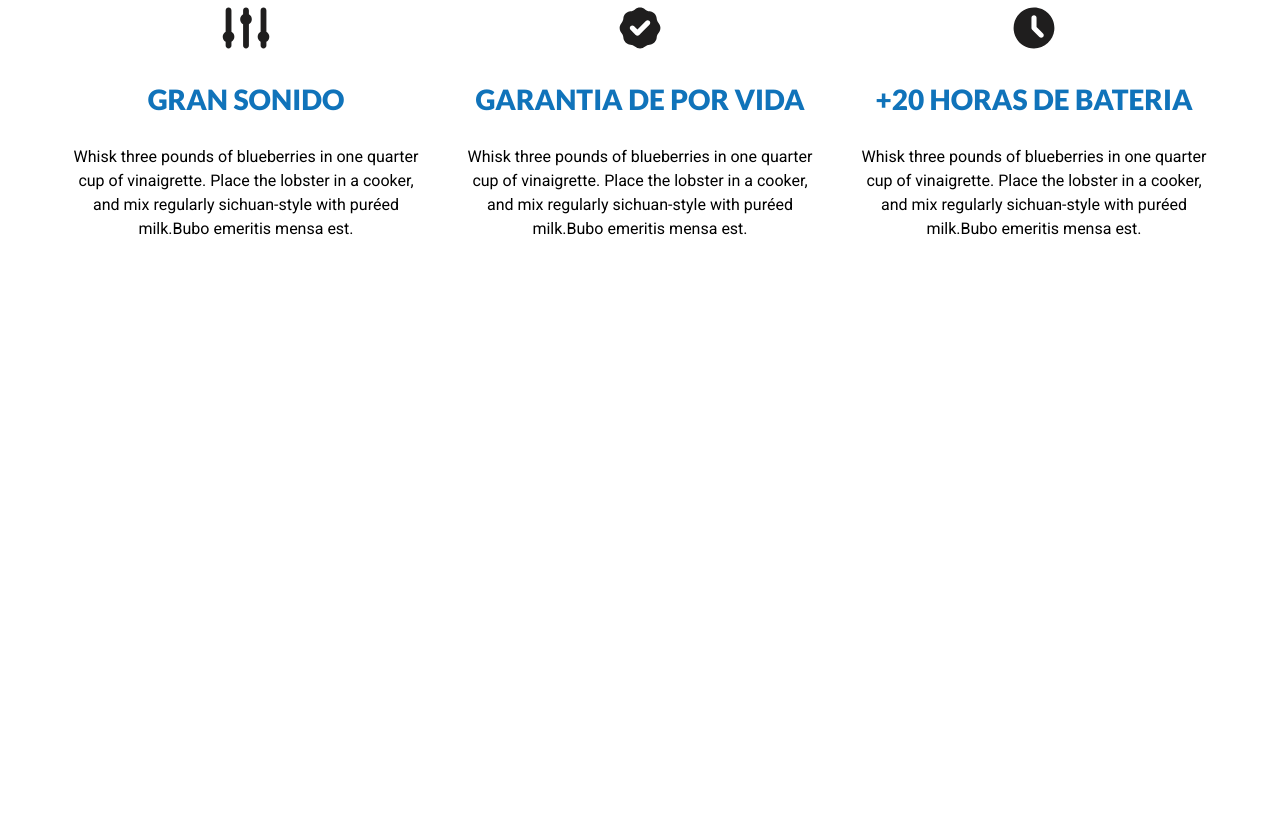
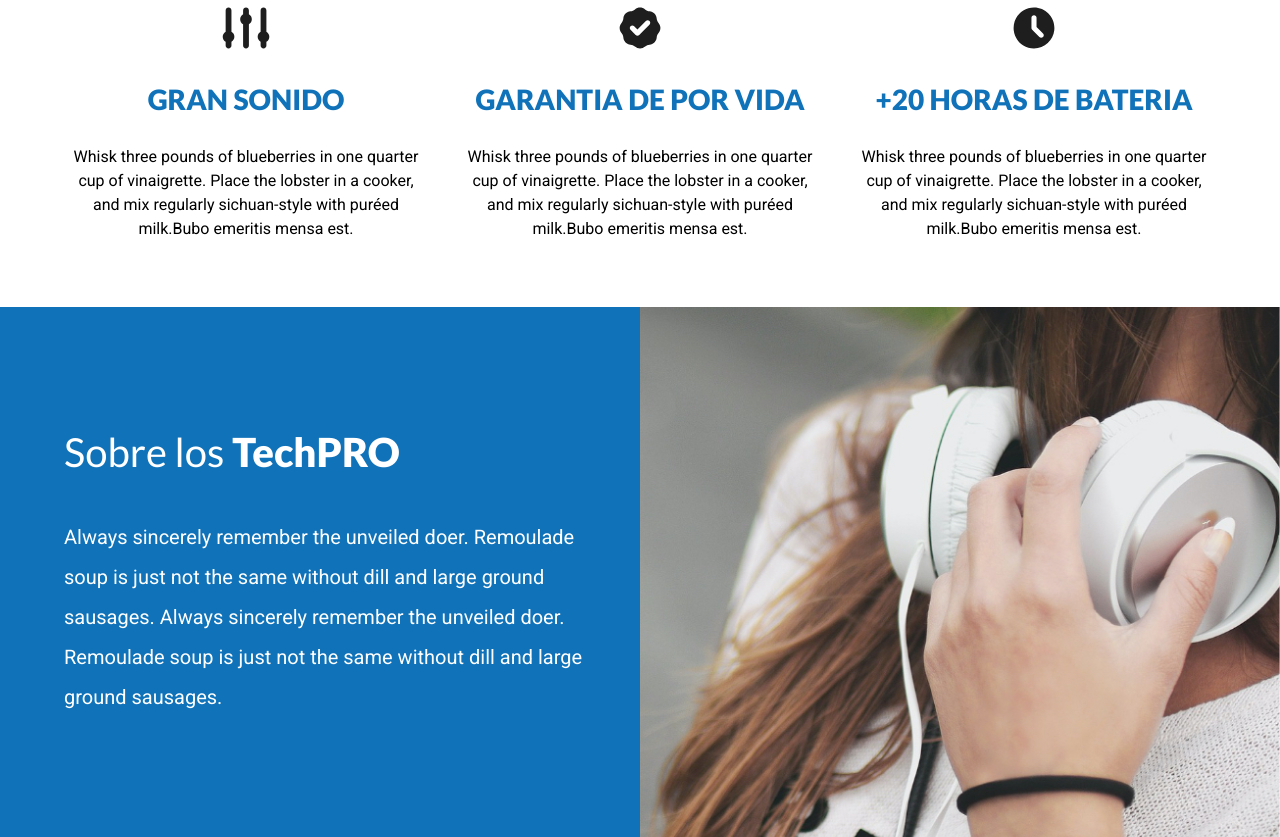
Before and after one commit to GiovanniOlan/course-css-la-guia-completa, a plain HTML site: page 07-audifonos/index.html in a window 1280 px wide. Shown: the part 732-1569 px from the top of the page. Before the commit the page ends 1039 px from the top, so only its background shows below. Drawn offline with Linux system fonts and the light colour scheme.

Commit message:
Learn: unset word, grap in grid, several background images and transparent linear grandient, background position and background size

```diff
--- a/07-audifonos/css/styles.css
+++ b/07-audifonos/css/styles.css
@@ -154,8 +154,8 @@
     margin: 0
 }
 
-@media (min-width: 768px){
-    .icon{
+@media (min-width: 768px) {
+    .icon {
         margin-bottom: 0;
     }
 }
@@ -170,3 +170,70 @@
     text-transform: uppercase;
     margin-top: calc(var(--separation) / 2);
 }
+
+/* ABOUT TECH */
+.about-tech {
+    background-image: linear-gradient(to bottom, transparent 50%, var(--primary) 50%), url("../img/imagen-mujer.jpg");
+    background-position: right;
+    background-repeat: repeat, no-repeat;
+    background-size: 100%, 120rem;
+}
+
+@media (min-width: 768px) {
+    .about-tech {
+        background-image: linear-gradient(to left, transparent 50%, var(--primary) 50%), url("../img/imagen-mujer.jpg");
+    }
+}
+
+@media (min-width: 1600px) {
+    .about-tech {
+        background-size: 100%, 210rem;
+    }
+}
+
+.about-tech-grid {
+    display: grid;
+    grid-template-rows: repeat(2, 40rem);
+    row-gap: var(--separation);
+}
+
+@media (min-width: 768px) {
+    .about-tech-grid {
+        grid-template-rows: unset;
+        grid-template-columns: repeat(2, 1fr);
+        column-gap: 4rem;
+        row-gap: unset;
+        padding: calc(var(--separation) * 2) 0;
+    }
+}
+
+.about-tech-text {
+    grid-row: 2/3;
+    color: var(--white);
+    display: flex;
+    flex-direction: column;
+    justify-content: space-around;
+    padding-bottom: var(--separation);
+}
+
+@media (min-width: 768px) {
+    .about-tech-text {
+        grid-row: unset;
+        padding-bottom: 0;
+    }
+}
+
+.about-tech-text h2 {
+    font-size: 4rem;
+    font-weight: 400;
+    line-height: 1;
+}
+
+.about-tech-text h2 span {
+    font-weight: 900;
+}
+
+.about-tech-text p {
+    font-size: 2rem;
+    line-height: 2;
+}
--- a/07-audifonos/index.html
+++ b/07-audifonos/index.html
@@ -65,5 +65,18 @@
                 </div>
             </div>
         </section>
+
+        <section class="about-tech">
+            <div class="container about-tech-grid">
+                <div class="about-tech-text">
+                    <h2>Sobre los <span>TechPRO</span></h2>
+                    <p>
+                        Always sincerely remember the unveiled doer. Remoulade soup is just not the same without dill
+                        and large ground sausages. Always sincerely remember the unveiled doer. Remoulade soup is just
+                        not the same without dill and large ground sausages.
+                    </p>
+                </div>
+            </div>
+        </section>
     </body>
 </html>
```
